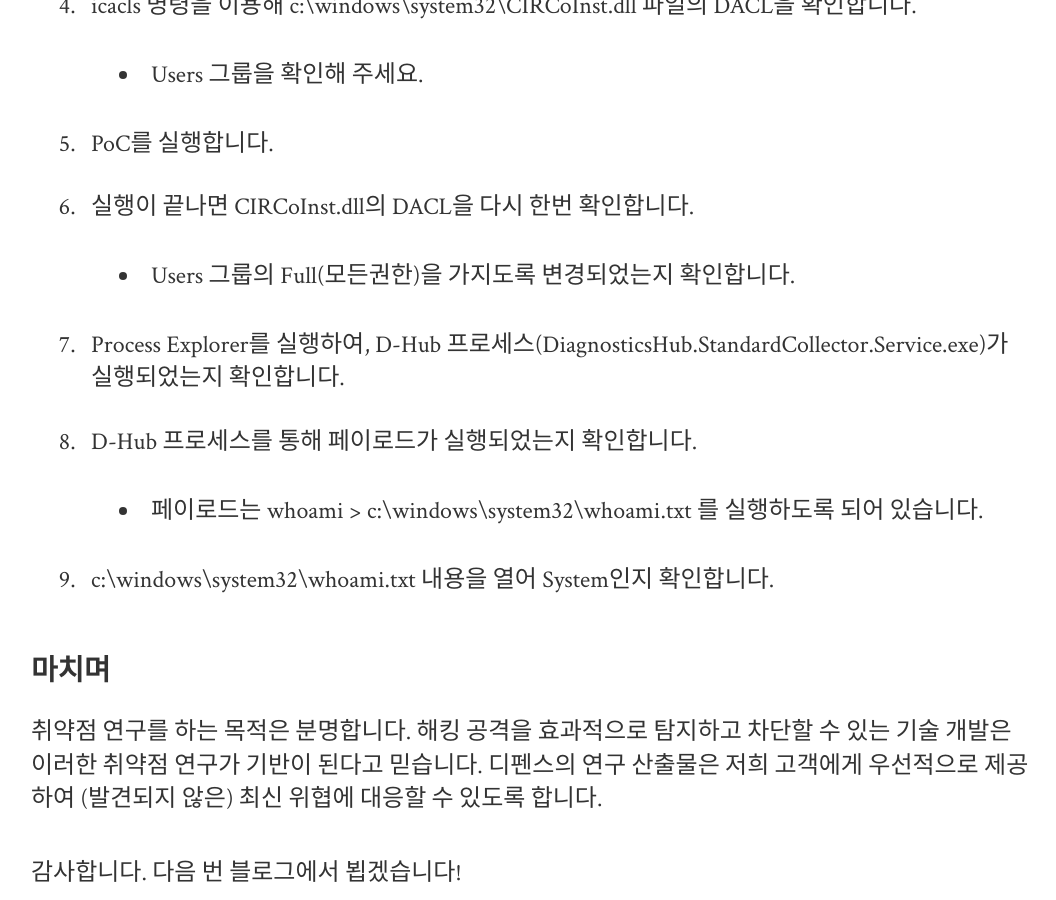
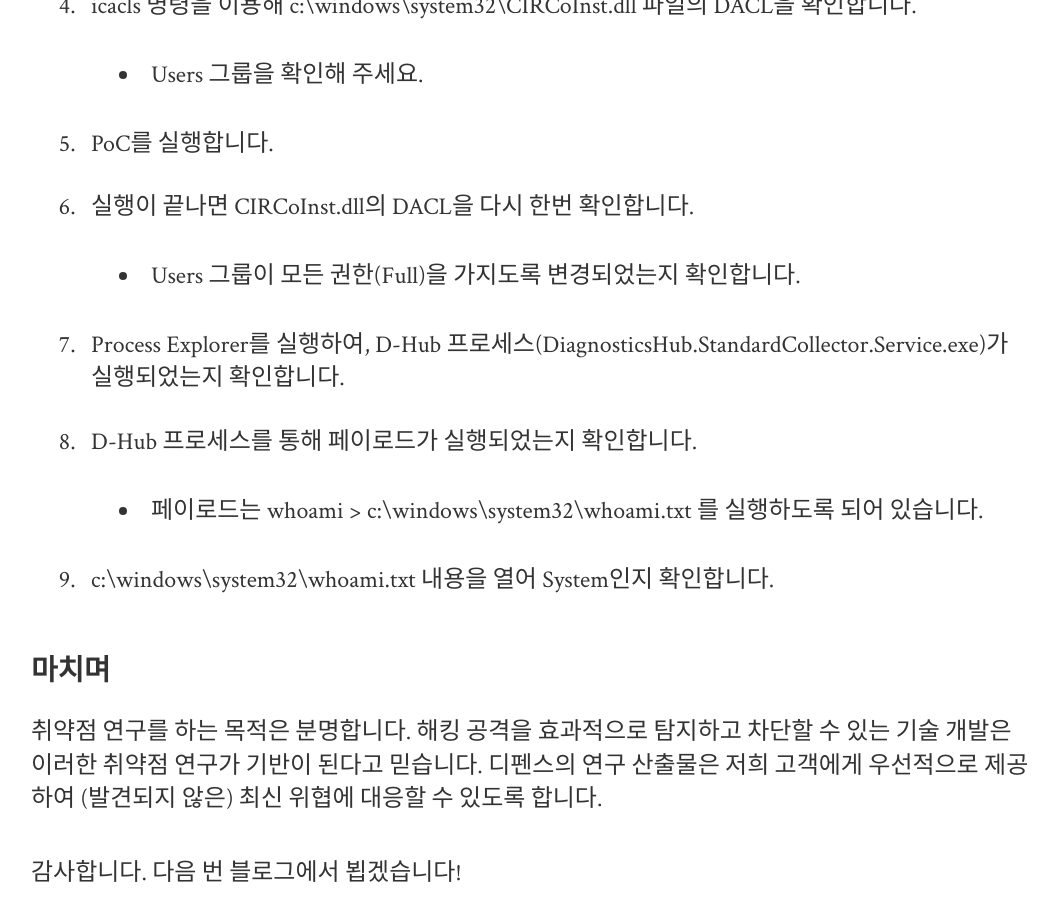
Before and after one commit to intellee/blog.diffense.co.kr, a Jekyll site: the page built from _posts/2019-03-02-Eop-DHub.md, in a window 1280 px wide and 900 px high, scrolled down 8241 px. Shown: the whole window, without its empty margins (109-1165 px from the left). Built offline with Jekyll 4.4.1, drawn with Linux system fonts in a browser that asks for light colours; nearby versions of some CDN libraries.

Commit message:
Eop DHub

```diff
--- a/_posts/2019-03-02-Eop-DHub.md
+++ b/_posts/2019-03-02-Eop-DHub.md
@@ -117,7 +117,7 @@ D-Hub 방식은 이런 과정이 필요 없습니다.
     * Users 그룹을 확인해 주세요.
 5. PoC를 실행합니다.
 6. 실행이 끝나면 CIRCoInst.dll의 DACL을 다시 한번 확인합니다.
-    * Users 그룹의 Full(모든권한)을 가지도록 변경되었는지 확인합니다.
+    * Users 그룹이 모든 권한(Full)을 가지도록 변경되었는지 확인합니다.
 7. Process Explorer를 실행하여, D-Hub 프로세스(DiagnosticsHub.StandardCollector.Service.exe)가 실행되었는지 확인합니다.
 8. D-Hub 프로세스를 통해 페이로드가 실행되었는지 확인합니다.
     * 페이로드는 whoami > c:\windows\system32\whoami.txt 를 실행하도록 되어 있습니다.
```
